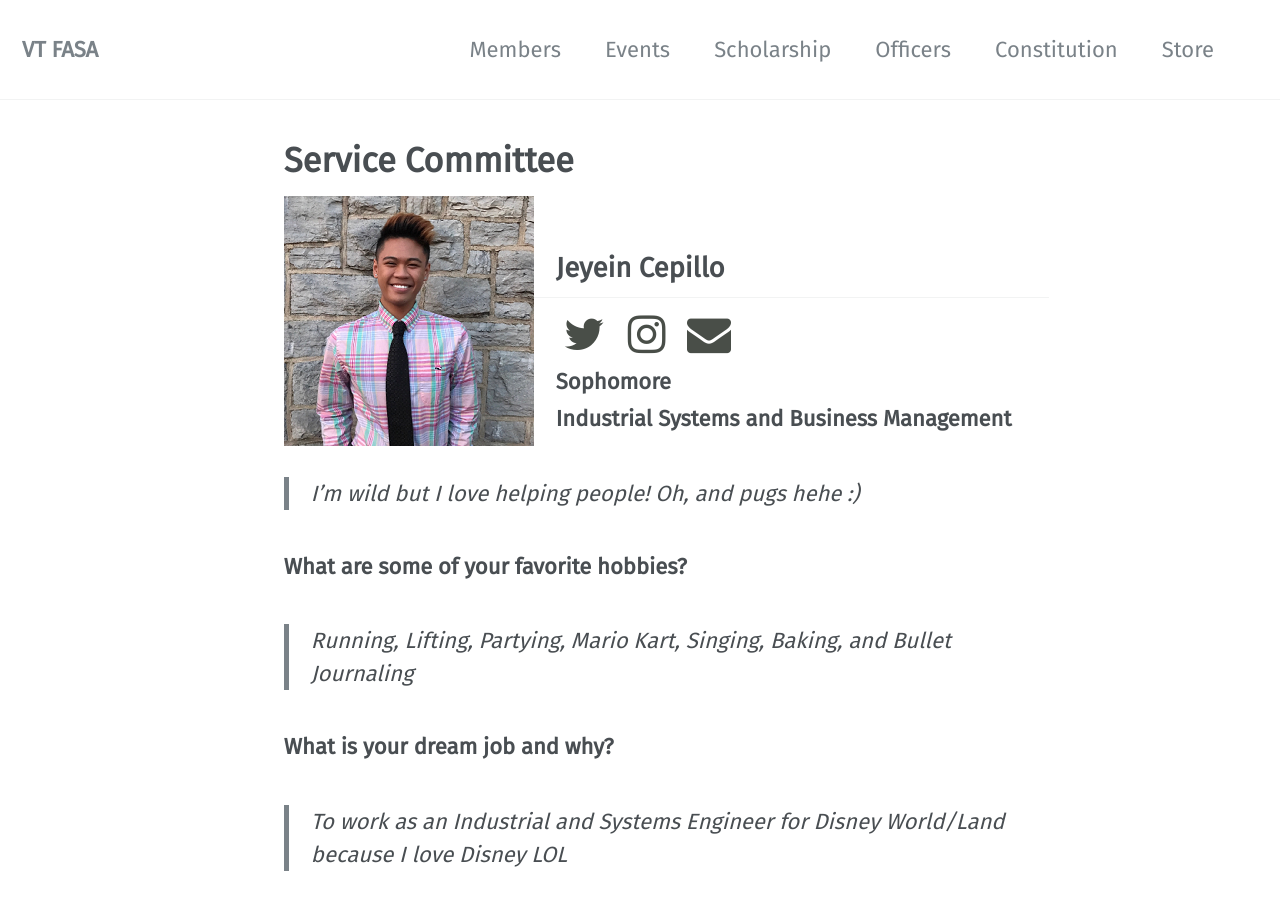
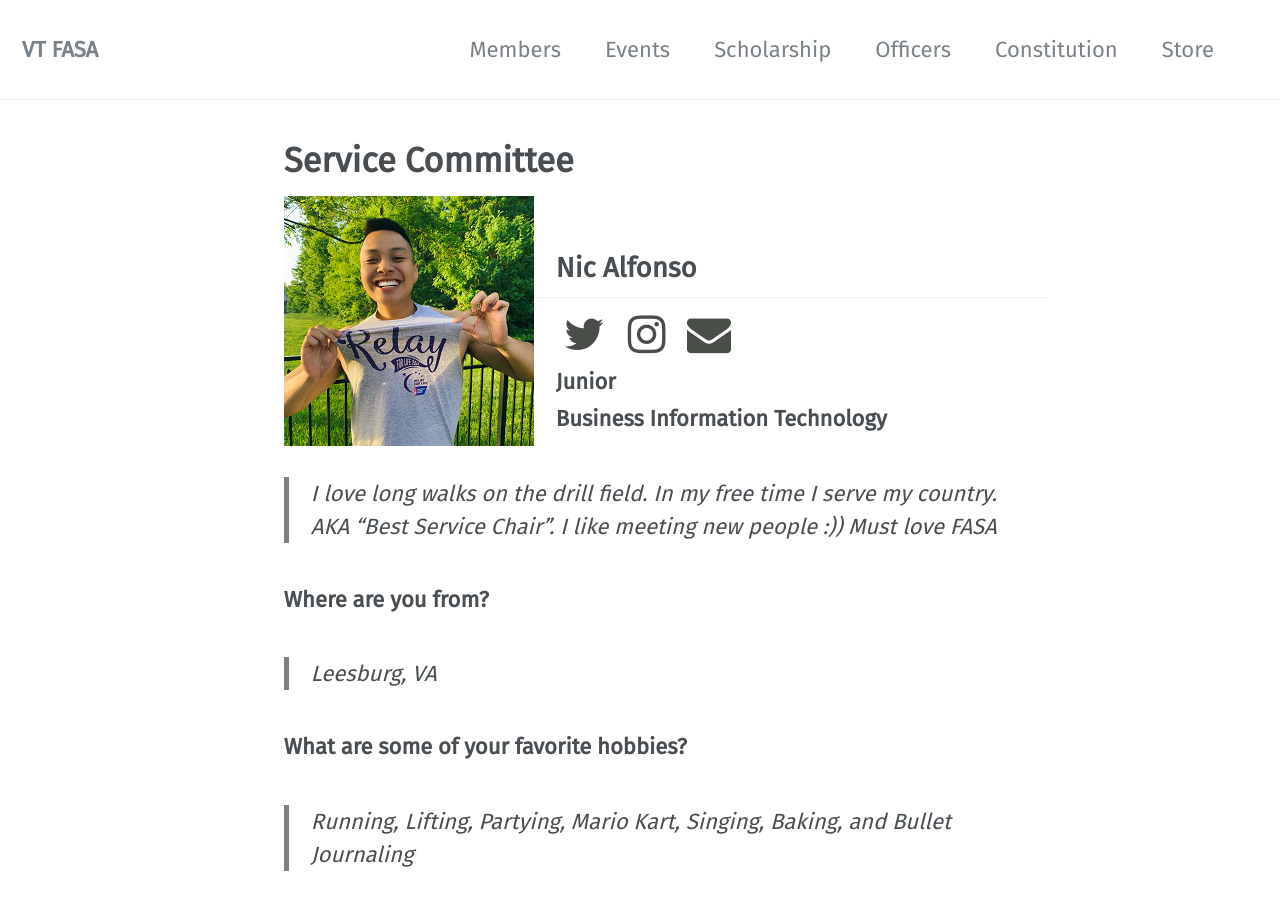
Before and after one commit to vtfasa/vtfasa.github.io, a Jekyll site: the page built from _pages/officers/service.md, in a window 1280 px wide and 900 px high. Built offline with Jekyll 4.4.1, drawn with Linux system fonts in a browser that asks for light colours; some web fonts are replaced.

Commit message:
serivce update

```diff
--- a/_pages/officers/service.md
+++ b/_pages/officers/service.md
@@ -13,15 +13,19 @@ permalink: /officers/service/
 # --- (this is a section break)
 ---
 
-![image-left]({{ "/assets/images/officers/small/jeyein.png" | absolute_url }}){: .align-left}
-## Jeyein Cepillo
+![image-left]({{ "/assets/images/officers/small/nic.png" | absolute_url }}){: .align-left}
+## Nic Alfonso
 <p style="margin-bottom: 0.45em; padding: 0"><a href="https://twitter.com/tristenngu" style="color: #494e48"><i class="fa fa-2x fa-fw fa-twitter"></i></a>
-<a href="https://www.instagram.com/tristenngu/" style="margin: 0; padding: 0"><i class="fa fa-2x fa-fw fa-instagram" style="color: #494e48"></i></a>
-<a href="mailto:jeyeinc@vt.edu" style="margin: 0; padding: 0"><i class="fa fa-2x fa-fw fa-envelope" style="color: #494e48"></i></a></p>
-<h3 style="margin-top: 0">Sophomore</h3>
-<h3 style="margin-top: 0">Industrial Systems and Business Management</h3>
+<a href="https://www.instagram.com/nic_alfonso/" style="margin: 0; padding: 0"><i class="fa fa-2x fa-fw fa-instagram" style="color: #494e48"></i></a>
+<a href="mailto:nica14@vt.edu" style="margin: 0; padding: 0"><i class="fa fa-2x fa-fw fa-envelope" style="color: #494e48"></i></a></p>
+<h3 style="margin-top: 0">Junior</h3>
+<h3 style="margin-top: 0">Business Information Technology</h3>
 
-> I’m wild but I love helping people! Oh, and pugs hehe :)
+> I love long walks on the drill field. In my free time I serve my country. AKA “Best Service Chair”. I like meeting new people :))
+Must love FASA
+
+### **Where are you from?**
+> Leesburg, VA
 
 ### **What are some of your favorite hobbies?**
 
```
Also changed, not shown: _pages/officers.md (+2 -2 lines), assets/images/officers/nic.png (added), assets/images/officers/small/nic.png (added).
